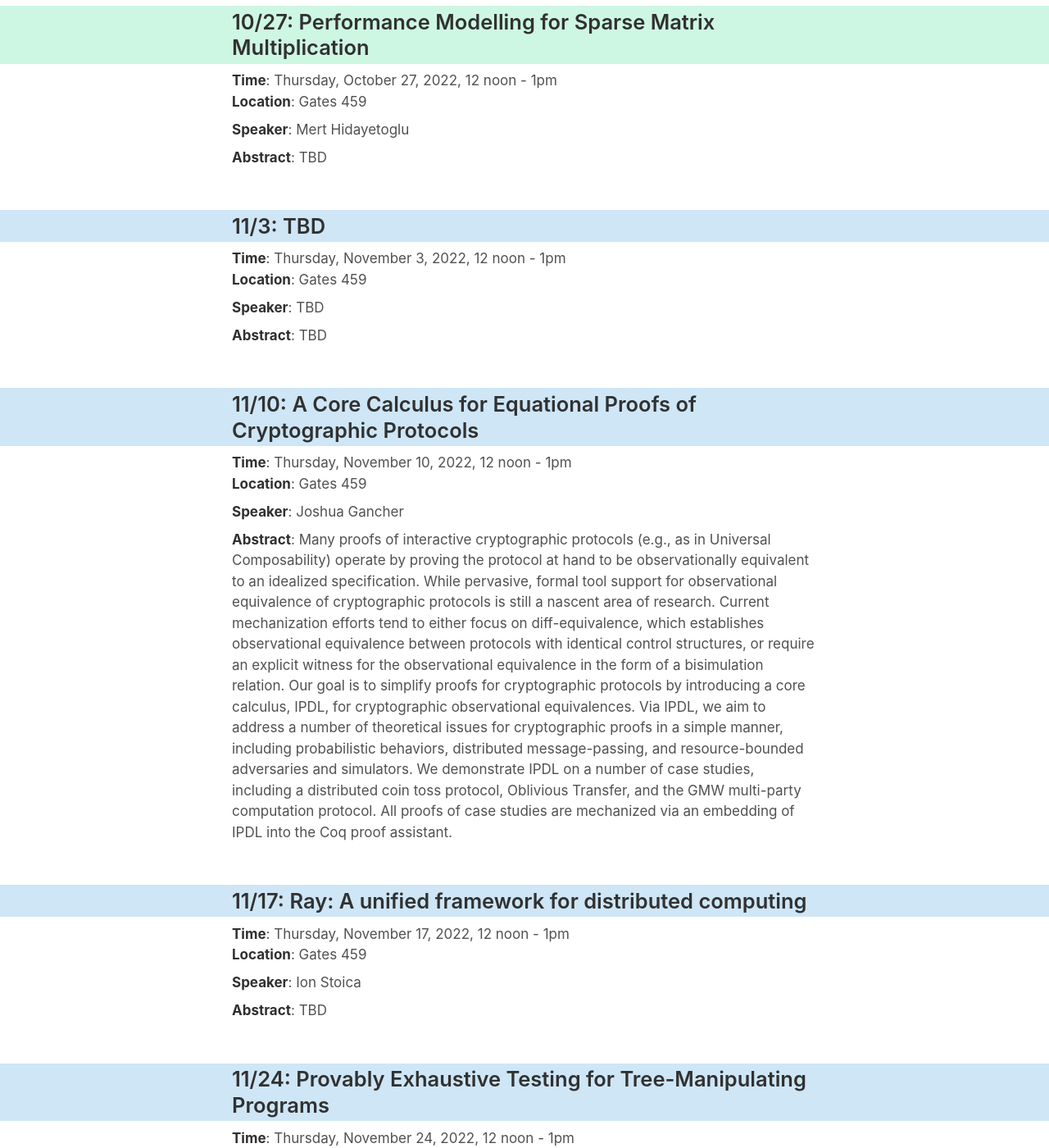
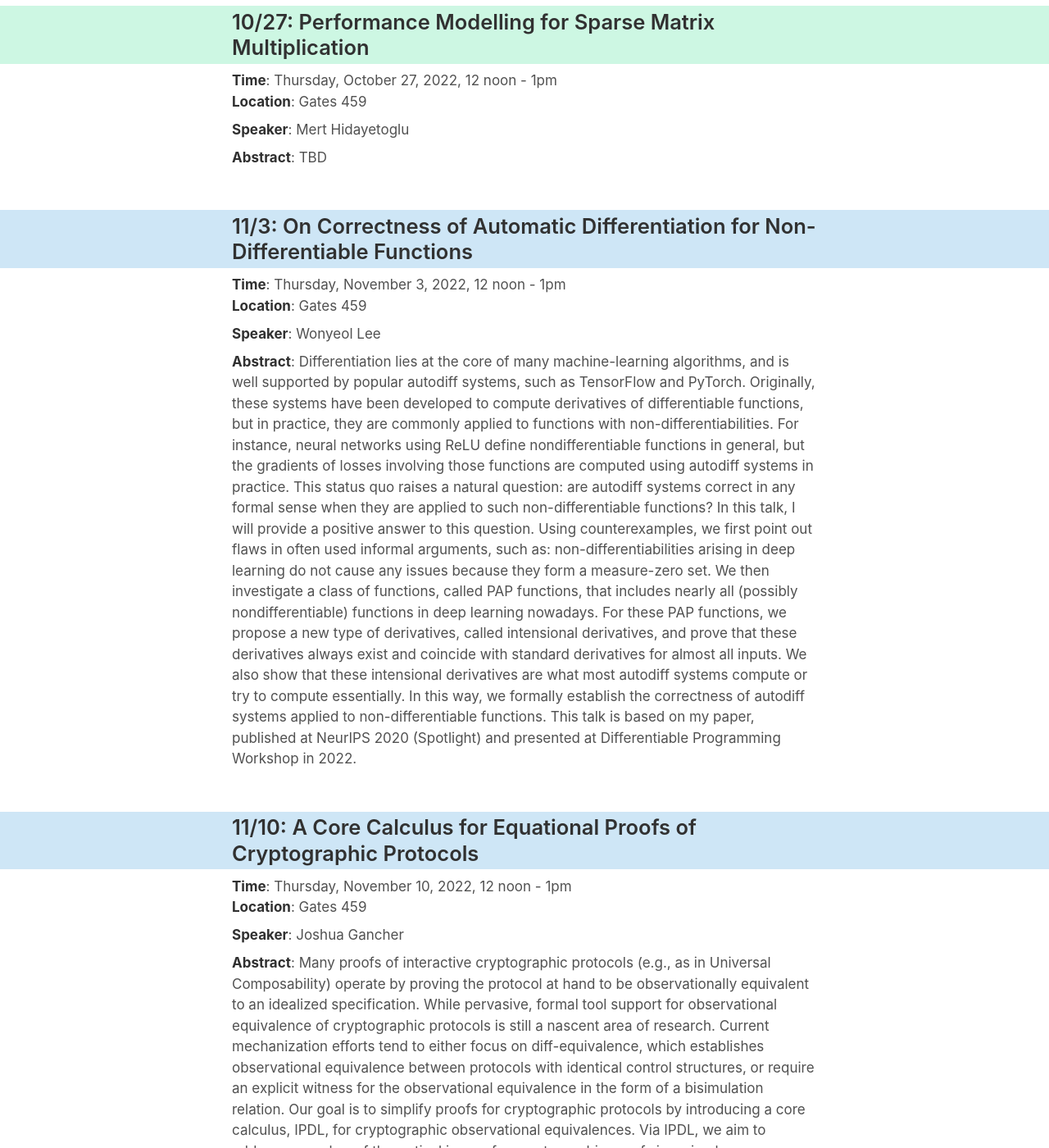
Before and after one commit to software-research-lunch/software-research-lunch.github.io, a Jekyll site: the page built from index.html, in a window 1280 px wide and 1400 px high, scrolled down 3991 px. Shown: the whole window at 82% size. Built offline with Jekyll 4.4.1, drawn with Linux system fonts in a browser that asks for light colours.

Commit message:
update 11/3 talk

```diff
--- a/_data/schedule.yml
+++ b/_data/schedule.yml
@@ -152,10 +152,11 @@ y22_fall:
     food: ""
 
   - date: "2022-11-03"
-    abstract: "TBD"
-    title: "TBD"
-    speaker: "TBD"
-    bio: "TBD"
+    abstract: "Differentiation lies at the core of many machine-learning algorithms, and is well supported by popular autodiff systems, such as TensorFlow and PyTorch. Originally, these systems have been developed to compute derivatives of differentiable functions, but in practice, they are commonly applied to functions with non-differentiabilities. For instance, neural networks using ReLU define nondifferentiable functions in general, but the gradients of losses involving those functions are computed using autodiff systems in practice. This status quo raises a natural question: are autodiff systems correct in any formal sense when they are applied to such non-differentiable functions?
+    In this talk, I will provide a positive answer to this question. Using counterexamples, we first point out flaws in often used informal arguments, such as: non-differentiabilities arising in deep learning do not cause any issues because they form a measure-zero set. We then investigate a class of functions, called PAP functions, that includes nearly all (possibly nondifferentiable) functions in deep learning nowadays. For these PAP functions, we propose a new type of derivatives, called intensional derivatives, and prove that these derivatives always exist and coincide with standard derivatives for almost all inputs. We also show that these intensional derivatives are what most autodiff systems compute or try to compute essentially. In this way, we formally establish the correctness of autodiff systems applied to non-differentiable functions. This talk is based on my paper, published at NeurIPS 2020 (Spotlight) and presented at Differentiable Programming Workshop in 2022."
+    title: "On Correctness of Automatic Differentiation for Non-Differentiable Functions"
+    speaker: "Wonyeol Lee"
+    bio: "Wonyeol Lee is a Ph.D. student in Computer Science at Stanford University, advised by Alex Aiken. His research interests lie in the intersection of programming languages and machine learning. In particular, he focuses on various challenges in machine learning that arise from how mathematical functions of interest are specified in practice: by programs."
     food: ""
 
   - date: "2022-11-10"
```
